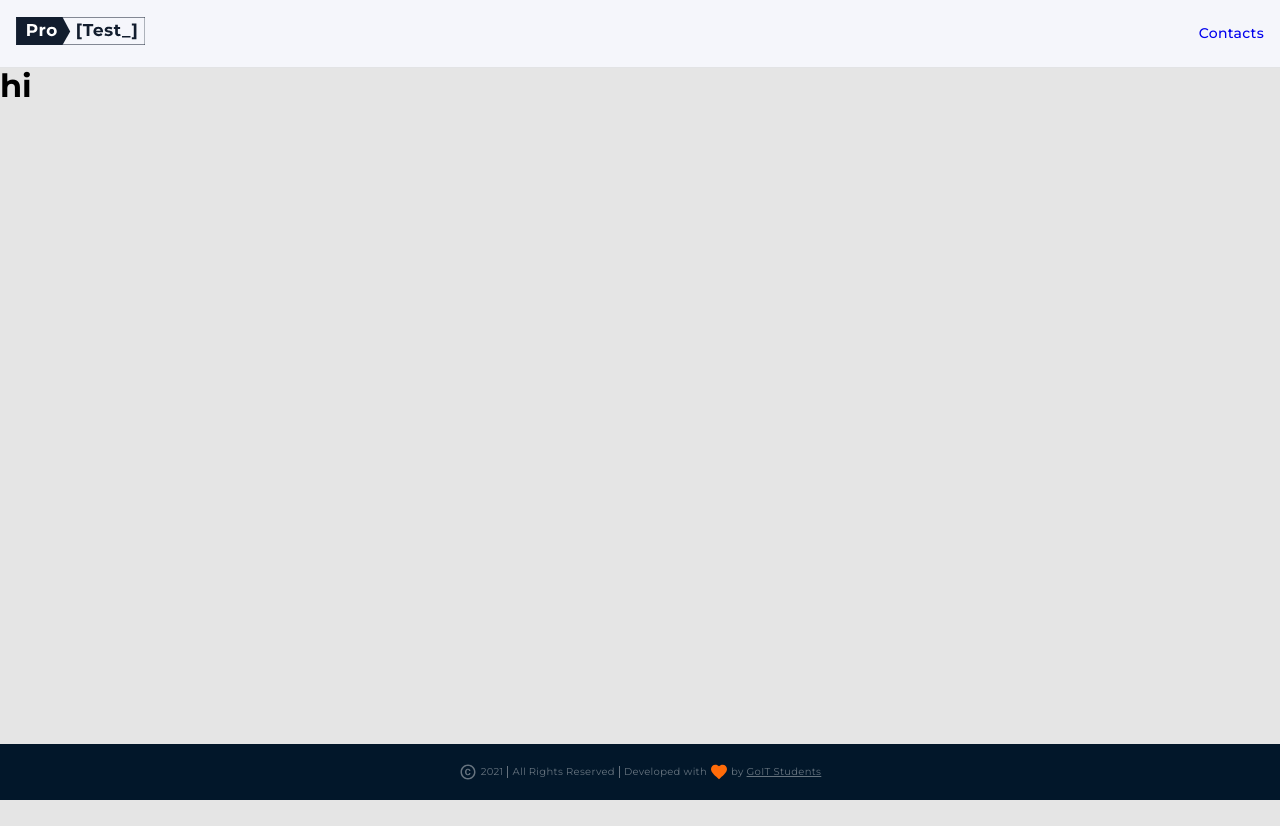
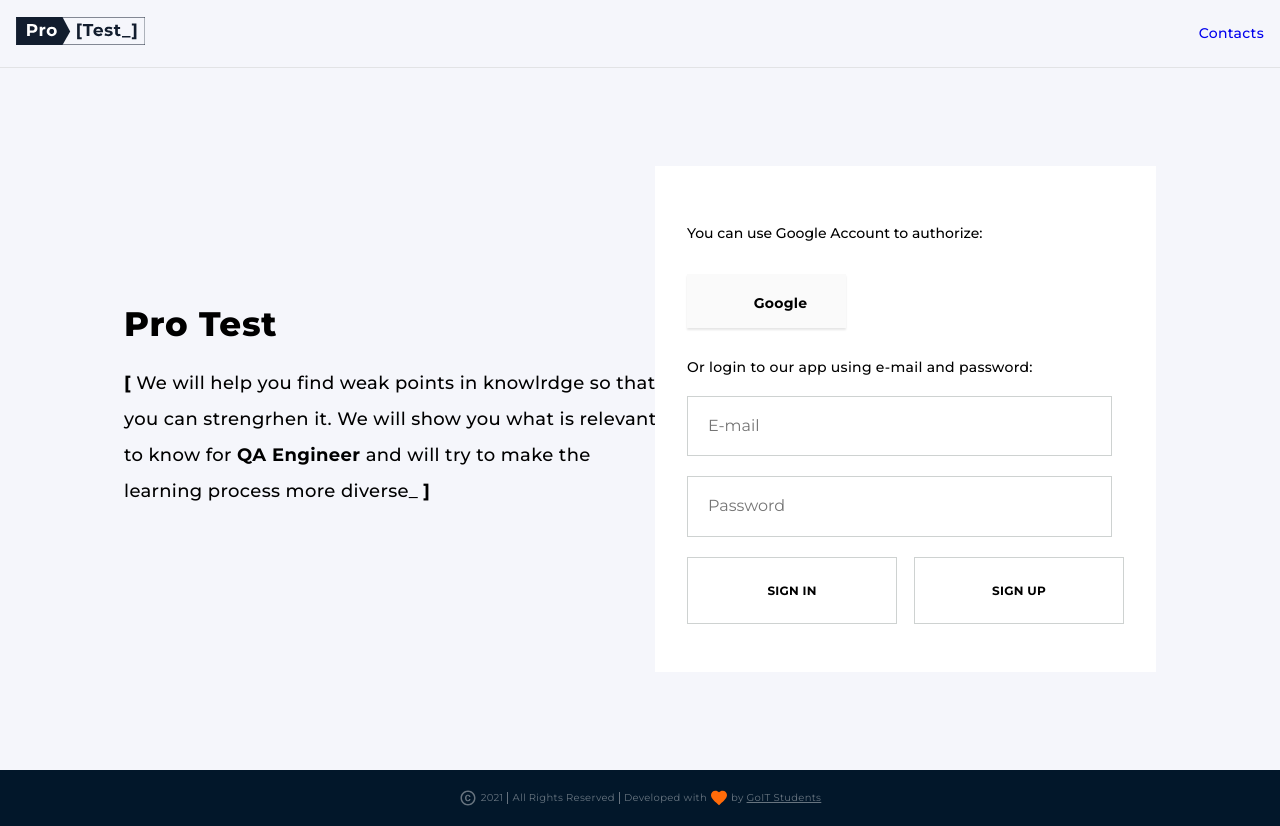
Before and after one commit to Lonardo17/Pro-test-fontend, a React (Create React App) app: page /auth in a window 1280 px wide. Before the commit the page ends 800 px from the top, so only its background shows below. Built offline with nearby package versions, Linux system fonts and the light colour scheme.

Commit message:
add layout

```diff
--- /dev/null
+++ b/src/components/Login/AuthForm.jsx
@@ -0,0 +1,28 @@
+import s from './AuthForm.module.css';
+
+export default function AuthForm() {
+  return (
+    <form className={s.Form}>
+      <p className={s.firstText}>You can use Google Account to authorize:</p>
+      <button className={s.btnGoogle}>
+        <svg className={s.btnIcon} width="18px" height="18px">
+          <use href="../../img/google.svg"></use>
+        </svg>
+        Google
+      </button>
+      <p className={s.secondText}>
+        Or login to our app using e-mail and password:
+      </p>
+      <label className={s.label}>
+        <input className={s.inputMail} type="email" placeholder="E-mail" />
+      </label>
+      <label className={s.label}>
+        <input className={s.inputPassword} type="text" placeholder="Password" />
+      </label>
+      <div className={s.buttonWraper}>
+        <button className={s.buttonSignIn}>Sign in</button>
+        <button className={s.buttonSignUp}>Sign up</button>
+      </div>
+    </form>
+  );
+}
--- /dev/null
+++ b/src/components/Login/AuthForm.module.css
@@ -0,0 +1,164 @@
+.Form {
+  width: 280px;
+  margin-left: auto;
+  margin-right: auto;
+  padding: 40px 20px;
+  background-color: var(--background-secondary-color);
+  text-align: center;
+}
+
+.firstText {
+  margin-bottom: 32px;
+  font-weight: 500;
+  font-size: 10px;
+  line-height: 1.2px;
+
+  color: var(--text-primary-color);
+}
+
+.btnGoogle {
+  width: 159px;
+  margin-bottom: 32px;
+  padding: 16px 37px;
+  font-weight: 700;
+  font-size: 14px;
+  line-height: 17px;
+  letter-spacing: 0.02em;
+
+  color: var(--text-primary-color);
+  box-shadow: 0px 2px 2px rgba(0, 0, 0, 0.1);
+  background-color: var(--btn-google-color);
+  border: none;
+}
+
+.btnGoogle:hover,
+.btnGoogle:focus {
+  background-color: var(--btn-primary-color);
+  color: var(--text-secondary-color);
+}
+
+.btnIcon {
+  margin-right: 10px;
+}
+
+.secondText {
+  margin-bottom: 20px;
+  font-weight: 500;
+  font-size: 10px;
+  line-height: 1.2px;
+  letter-spacing: 0.02em;
+
+  color: var(--text-primary-color);
+}
+
+.label {
+  /* width: 100%; */
+}
+
+.inputMail {
+  margin-bottom: 20px;
+  padding: 20px;
+  width: 240px;
+  border: 1px solid var(--input-border-color);
+}
+
+.inputPassword {
+  margin-bottom: 20px;
+  padding: 20px;
+  width: 240px;
+  border: 1px solid var(--input-border-color);
+}
+
+.buttonWraper {
+  display: flex;
+  justify-content: space-between;
+}
+
+.buttonSignIn {
+  width: 110px;
+  padding-top: 25px;
+  padding-bottom: 25px;
+  font-weight: 700;
+  font-size: 10px;
+  line-height: 1.2px;
+  display: flex;
+  align-items: center;
+  justify-content: center;
+  letter-spacing: 0.02em;
+  text-transform: uppercase;
+
+  color: var(--text-primary-color);
+  background-color: inherit;
+  border: 1px solid #ced2d1;
+}
+
+.buttonSignIn:hover,
+.buttonSignIn:focus {
+  background-color: var(--btn-primary-color);
+  color: var(--text-secondary-color);
+  border-color: none;
+}
+
+.buttonSignUp {
+  width: 110px;
+  padding-top: 25px;
+  padding-bottom: 25px;
+  font-weight: 700;
+  font-size: 10px;
+  line-height: 1.2px;
+  display: flex;
+  align-items: center;
+  justify-content: center;
+  letter-spacing: 0.02em;
+  text-transform: uppercase;
+
+  color: var(--text-primary-color);
+  background-color: inherit;
+  border: 1px solid #ced2d1;
+}
+
+.buttonSignUp:hover,
+.buttonSignUp:focus {
+  background-color: var(--btn-primary-color);
+  color: var(--text-secondary-color);
+  border-color: none;
+}
+
+@media screen and (min-width: 768px) {
+  .Form {
+    width: 501px;
+    margin: 0;
+    padding: 60px 32px 48px 32px;
+    text-align: start;
+  }
+
+  .firstText {
+    font-size: 14px;
+    line-height: 1.14;
+  }
+
+  .secondText {
+    font-size: 14px;
+    line-height: 1.14;
+  }
+
+  .inputMail {
+    width: 425px;
+  }
+
+  .inputPassword {
+    width: 425px;
+  }
+
+  .buttonSignIn {
+    width: 210px;
+    font-size: 12px;
+    line-height: 1.25;
+  }
+
+  .buttonSignUp {
+    width: 210px;
+    font-size: 12px;
+    line-height: 1.25;
+  }
+}
--- /dev/null
+++ b/src/components/Login/Login.jsx
@@ -0,0 +1,18 @@
+// import { Link } from 'react-router-dom';
+
+import s from './Login.module.css';
+
+export default function Login() {
+  return (
+    <div className={s.Login}>
+      <h1 className={s.title}>Pro Test</h1>
+      <p className={s.text}>
+        <span className={s.txtBold}>&#91;</span> We will help you find weak
+        points in knowlrdge so that you can strengrhen it. We will show you what
+        is relevant to know for <span className={s.txtBold}>QA Engineer</span>{' '}
+        and will try to make the learning process more diverse_{' '}
+        <span className={s.txtBold}>&#93;</span>
+      </p>
+    </div>
+  );
+}
--- /dev/null
+++ b/src/components/Login/Login.module.css
@@ -0,0 +1,67 @@
+.Login {
+  width: 280px;
+  margin-left: auto;
+  margin-right: auto;
+}
+
+.title {
+  margin-bottom: 8px;
+  font-weight: 800;
+  font-size: 20px;
+  line-height: 1.2;
+  letter-spacing: 0.02em;
+
+  color: var(--text-primary-color);
+}
+
+.text {
+  width: 280px;
+  margin-bottom: 24px;
+  font-weight: 500;
+  font-size: 12px;
+  line-height: 1.67;
+  letter-spacing: 0.02em;
+
+  color: var(--text-primary-color);
+}
+
+.txtBold {
+  font-weight: 600;
+}
+
+@media screen and (min-width: 768px) {
+  .Login {
+    width: 535px;
+  }
+
+  .text {
+    width: 535px;
+    font-size: 16px;
+    line-height: 2.25;
+    letter-spacing: 0.02em;
+  }
+}
+
+@media screen and (min-width: 1280px) {
+  .Login {
+    width: 280px;
+    margin-left: 0;
+    margin-right: 0;
+    /* margin-right: 112px; */
+  }
+
+  .title {
+    margin-bottom: 20px;
+    font-size: 34px;
+    line-height: 1.21;
+  }
+
+  .text {
+    font-size: 18px;
+    line-height: 2;
+  }
+
+  .txtBold {
+    font-weight: 700;
+  }
+}
--- a/src/index.css
+++ b/src/index.css
@@ -21,10 +21,13 @@ html {
   --line-home: #00122f;
   --background-primary-color: #e5e5e5;
   --background-secondary-color: #ffffff;
+  --background-auth-color: #f5f6fb;
   --background-footer-color: #02172a;
   --btn-primary-color: #ff6b09;
   --btn-secondary-color: #ffffff;
   --btn-third-color: #02172a;
+  --btn-google-color: #fafafa;
+  --input-border-color: #ced2d1;
   --shadow: 0px 4px 15px rgba(2, 23, 42, 0.1);
   --user-avatar-shadow: 0px 1px 1px rgba(18, 29, 46, 0.1);
   --header-bcg-color: #f5f6fb;
--- a/src/views/AuthView/AuthView.js
+++ b/src/views/AuthView/AuthView.js
@@ -1,7 +1,17 @@
-export default function AuthForm() {
-    return (
-        <>
-            <h1>hi</h1>
-        </>
-    )
+import Login from 'components/Login/Login';
+import AuthForm from 'components/Login/AuthForm';
+import s from './AuthView.module.css';
+// import Container from 'components/Container';
+
+export default function AuthView() {
+  return (
+    <>
+      <div className={s.AuthView}>
+        {/* <Container> */}
+        <Login />
+        <AuthForm />
+        {/* </Container> */}
+      </div>
+    </>
+  );
 }
--- /dev/null
+++ b/src/views/AuthView/AuthView.module.css
@@ -0,0 +1,19 @@
+.AuthView {
+  padding: 40px 0px 34px 0px;
+  background-color: var(--background-auth-color);
+}
+
+@media screen and (min-width: 768px) {
+  .AuthView {
+    padding: 80px 0px 70px 0px;
+  }
+}
+
+@media screen and (min-width: 1280px) {
+  .AuthView {
+    padding: 98px 124px 98px 124px;
+    display: flex;
+    justify-content: space-between;
+    align-items: center;
+  }
+}
```
Also changed, not shown: src/img/google.svg (added).
